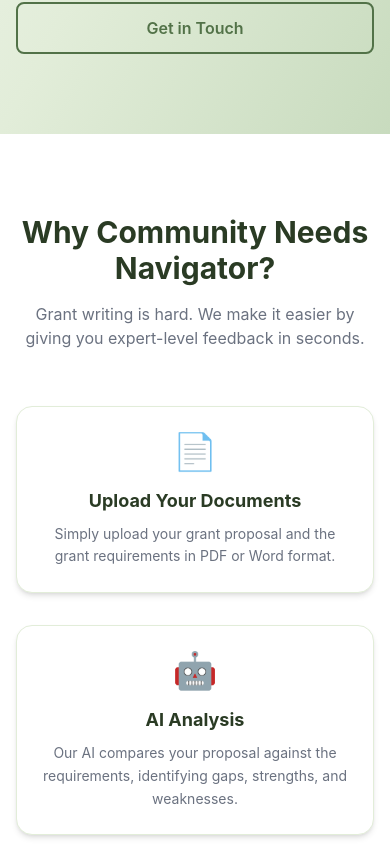
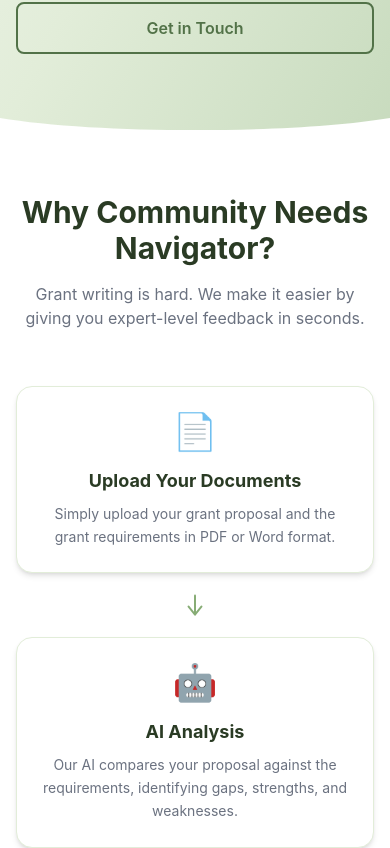
Before and after one commit to Hsburke2022/community-needs-navigator, a Next.js app: page / in a window 390 px wide. Shown: the part 657-1505 px from the top of the page. Built offline with nearby package versions, Linux system fonts and the light colour scheme.

Commit message:
Add wave dividers, flow between sections, arrows between steps and features

```diff
--- a/app/page.tsx
+++ b/app/page.tsx
@@ -2,6 +2,16 @@
 import Image from "next/image";
 import Link from "next/link";
 import { useState } from "react";
+
+function WaveDown({ from, to }: { from: string; to: string }) {
+  return (
+    <div className={`${from} -mb-1`}>
+      <svg viewBox="0 0 1440 60" className="w-full block" preserveAspectRatio="none" xmlns="http://www.w3.org/2000/svg">
+        <path d="M0,0 C360,60 1080,60 1440,0 L1440,60 L0,60 Z" fill={to} />
+      </svg>
+    </div>
+  );
+}
 
 export default function HomePage() {
   const [formData, setFormData] = useState({ name: "", email: "" });
@@ -12,11 +22,17 @@ export default function HomePage() {
     if (formData.name && formData.email) setSubmitted(true);
   }
 
+  const features = [
+    { icon: "📄", title: "Upload Your Documents", desc: "Simply upload your grant proposal and the grant requirements in PDF or Word format." },
+    { icon: "🤖", title: "AI Analysis", desc: "Our AI compares your proposal against the requirements, identifying gaps, strengths, and weaknesses." },
+    { icon: "🌱", title: "Actionable Insights", desc: "Receive a clear, prioritized report of exactly what to improve to maximize your funding chances." },
+  ];
+
   return (
     <>
       {/* Hero */}
-      <section className="bg-gradient-to-br from-sage-50 via-sage-100 to-sage-200 py-20 md:py-28">
-        <div className="max-w-6xl mx-auto px-4 sm:px-6 lg:px-8">
+      <section className="bg-gradient-to-br from-sage-50 via-sage-100 to-sage-200 pt-20 md:pt-28 pb-0">
+        <div className="max-w-6xl mx-auto px-4 sm:px-6 lg:px-8 pb-16">
           <div className="grid grid-cols-1 md:grid-cols-2 gap-12 items-center">
             <div>
               <span className="inline-block bg-sage-200 text-sage-700 text-xs font-semibold px-3 py-1 rounded-full uppercase tracking-wider mb-4">
@@ -31,23 +47,13 @@ export default function HomePage() {
                 to secure funding.
               </p>
               <div className="flex flex-col sm:flex-row gap-4">
-                <Link href="/how-it-works" className="btn-primary text-center">
-                  See How It Works
-                </Link>
-                <Link href="/contact" className="btn-outline text-center">
-                  Get in Touch
-                </Link>
+                <Link href="/how-it-works" className="btn-primary text-center">See How It Works</Link>
+                <Link href="/contact" className="btn-outline text-center">Get in Touch</Link>
               </div>
             </div>
             <div className="relative hidden md:block">
               <div className="relative h-96 rounded-2xl overflow-hidden shadow-2xl">
-                <Image
-                  src="/images/headshot.jpg"
-                  alt="Hannah Burke — Community Needs Navigator"
-                  fill
-                  className="object-cover object-top"
-                  priority
-                />
+                <Image src="/images/headshot.jpg" alt="Hannah Burke" fill className="object-cover object-top" priority />
               </div>
               <div className="absolute -bottom-4 -left-4 bg-white rounded-xl shadow-lg p-4 max-w-xs">
                 <div className="flex items-center gap-3">
@@ -61,48 +67,52 @@ export default function HomePage() {
             </div>
           </div>
         </div>
+        <WaveDown from="bg-transparent" to="white" />
       </section>
 
       {/* Features */}
-      <section className="py-20 bg-white">
-        <div className="max-w-6xl mx-auto px-4 sm:px-6 lg:px-8">
+      <section className="pt-16 pb-0 bg-white">
+        <div className="max-w-6xl mx-auto px-4 sm:px-6 lg:px-8 pb-16">
           <div className="text-center mb-14">
             <h2 className="section-heading">Why Community Needs Navigator?</h2>
             <p className="text-gray-500 max-w-xl mx-auto">
               Grant writing is hard. We make it easier by giving you expert-level feedback in seconds.
             </p>
           </div>
-          <div className="grid grid-cols-1 md:grid-cols-3 gap-8">
-            {[
-              {
-                icon: "📄",
-                title: "Upload Your Documents",
-                desc: "Simply upload your grant proposal and the grant requirements in PDF or Word format.",
-              },
-              {
-                icon: "🤖",
-                title: "AI Analysis",
-                desc: "Our AI compares your proposal against the requirements, identifying gaps, strengths, and weaknesses.",
-              },
-              {
-                icon: "🌱",
-                title: "Actionable Insights",
-                desc: "Receive a clear, prioritized report of exactly what to improve to maximize your funding chances.",
-              },
-            ].map((f) => (
-              <div key={f.title} className="card text-center">
-                <div className="text-4xl mb-4">{f.icon}</div>
-                <h3 className="text-lg font-bold text-sage-800 mb-2">{f.title}</h3>
-                <p className="text-gray-500 text-sm leading-relaxed">{f.desc}</p>
-              </div>
+
+          {/* Cards with arrows */}
+          <div className="flex flex-col md:flex-row items-center gap-4">
+            {features.map((f, i) => (
+              <>
+                <div key={f.title} className="card text-center flex-1 w-full">
+                  <div className="text-4xl mb-4">{f.icon}</div>
+                  <h3 className="text-lg font-bold text-sage-800 mb-2">{f.title}</h3>
+                  <p className="text-gray-500 text-sm leading-relaxed">{f.desc}</p>
+                </div>
+                {i < features.length - 1 && (
+                  <div key={`arrow-${i}`} className="flex-shrink-0 flex items-center justify-center">
+                    {/* Desktop arrow */}
+                    <svg className="hidden md:block w-10 h-10 text-sage-400" fill="none" viewBox="0 0 40 40" xmlns="http://www.w3.org/2000/svg">
+                      <path d="M8 20 H30" stroke="currentColor" strokeWidth="2.5" strokeLinecap="round"/>
+                      <path d="M22 12 L32 20 L22 28" stroke="currentColor" strokeWidth="2.5" strokeLinecap="round" strokeLinejoin="round" fill="none"/>
+                    </svg>
+                    {/* Mobile arrow */}
+                    <svg className="md:hidden w-8 h-8 text-sage-400" fill="none" viewBox="0 0 40 40" xmlns="http://www.w3.org/2000/svg">
+                      <path d="M20 8 V30" stroke="currentColor" strokeWidth="2.5" strokeLinecap="round"/>
+                      <path d="M12 22 L20 32 L28 22" stroke="currentColor" strokeWidth="2.5" strokeLinecap="round" strokeLinejoin="round" fill="none"/>
+                    </svg>
+                  </div>
+                )}
+              </>
             ))}
           </div>
         </div>
+        <WaveDown from="bg-white" to="#F3F7F0" />
       </section>
 
       {/* Photo strip */}
-      <section className="py-14 bg-sage-50">
-        <div className="max-w-6xl mx-auto px-4 sm:px-6 lg:px-8">
+      <section className="pt-16 pb-0" style={{ backgroundColor: "#F3F7F0" }}>
+        <div className="max-w-6xl mx-auto px-4 sm:px-6 lg:px-8 pb-16">
           <div className="grid grid-cols-1 md:grid-cols-2 gap-8 items-center">
             <div>
               <h2 className="section-heading">Rooted in Community</h2>
@@ -114,9 +124,7 @@ export default function HomePage() {
               <p className="text-gray-600 leading-relaxed">
                 This platform bridges the gap between powerful ideas and the funding they deserve.
               </p>
-              <Link href="/about" className="btn-primary mt-6 inline-block">
-                Learn More About Me
-              </Link>
+              <Link href="/about" className="btn-primary mt-6 inline-block">Learn More About Me</Link>
             </div>
             <div className="grid grid-cols-2 gap-4">
               <div className="relative h-56 rounded-xl overflow-hidden shadow-md">
@@ -128,10 +136,11 @@ export default function HomePage() {
             </div>
           </div>
         </div>
+        <WaveDown from="transparent" to="#3D5535" />
       </section>
 
       {/* Email Capture */}
-      <section className="py-20 bg-sage-700">
+      <section className="pt-16 pb-20 bg-sage-700" style={{ backgroundColor: "#3D5535" }}>
         <div className="max-w-2xl mx-auto px-4 sm:px-6 text-center">
           <h2 className="text-3xl md:text-4xl font-bold text-white mb-3">Stay in the Loop</h2>
           <p className="text-sage-200 mb-8">
@@ -144,8 +153,7 @@ export default function HomePage() {
               <div className="text-4xl mb-3">🎉</div>
               <h3 className="text-xl font-bold text-white mb-2">You&apos;re on the list!</h3>
               <p className="text-sage-200">
-                Thanks, {formData.name}! We&apos;ll reach out to <strong>{formData.email}</strong> with
-                updates and early access.
+                Thanks, {formData.name}! We&apos;ll reach out to <strong>{formData.email}</strong> with updates and early access.
               </p>
             </div>
           ) : (
@@ -154,9 +162,7 @@ export default function HomePage() {
                 <div>
                   <label className="block text-sm font-medium text-gray-700 mb-1">Full Name</label>
                   <input
-                    type="text"
-                    required
-                    placeholder="Jane Smith"
+                    type="text" required placeholder="Jane Smith"
                     value={formData.name}
                     onChange={(e) => setFormData({ ...formData, name: e.target.value })}
                     className="w-full border border-gray-200 rounded-lg px-4 py-2.5 text-sm focus:outline-none focus:ring-2 focus:ring-sage-400"
@@ -165,9 +171,7 @@ export default function HomePage() {
                 <div>
                   <label className="block text-sm font-medium text-gray-700 mb-1">Email Address</label>
                   <input
-                    type="email"
-                    required
-                    placeholder="jane@example.com"
+                    type="email" required placeholder="jane@example.com"
                     value={formData.email}
                     onChange={(e) => setFormData({ ...formData, email: e.target.value })}
                     className="w-full border border-gray-200 rounded-lg px-4 py-2.5 text-sm focus:outline-none focus:ring-2 focus:ring-sage-400"
```
Also changed, not shown: app/how-it-works/page.tsx (+32 -11 lines).
